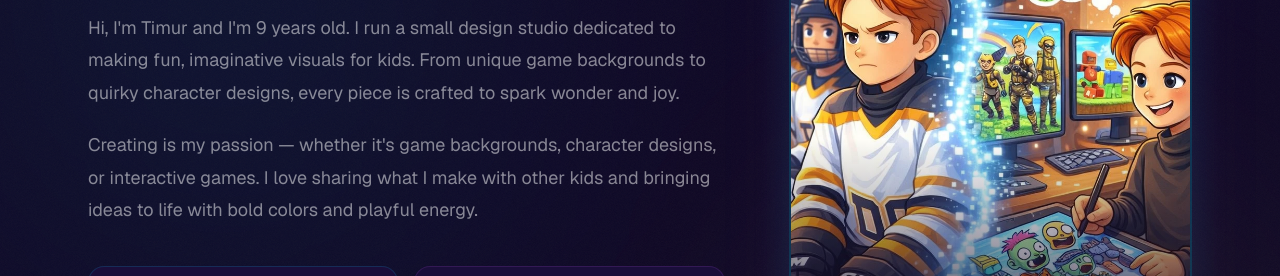
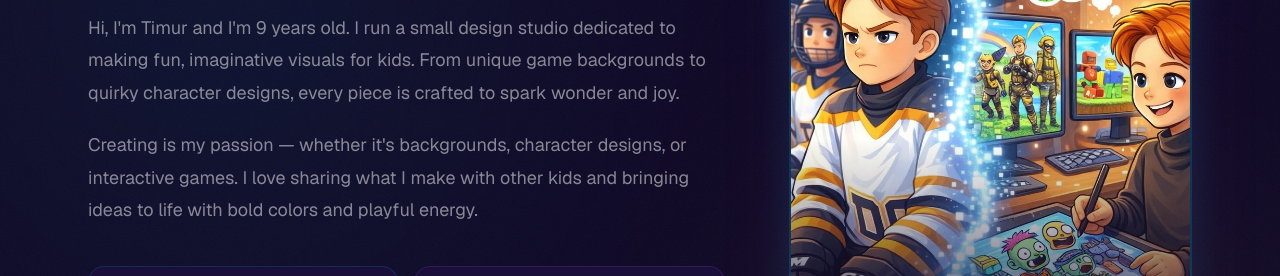
Before and after one commit to timurworld/timur-world, a Next.js app: page / in a window 1280 px wide. Shown: the part 1160-1436 px from the top of the page. Built offline with nearby package versions, Linux system fonts and the light colour scheme.

Commit message:
Fix About text

```diff
--- a/app/components/About.tsx
+++ b/app/components/About.tsx
@@ -43,7 +43,7 @@ export default function About() {
                 to spark wonder and joy.
               </p>
               <p>
-                Creating is my passion — whether it&apos;s game backgrounds,
+                Creating is my passion — whether it&apos;s backgrounds,
                 character designs, or interactive games. I love sharing what I
                 make with other kids and bringing ideas to life with bold colors
                 and playful energy.
```
